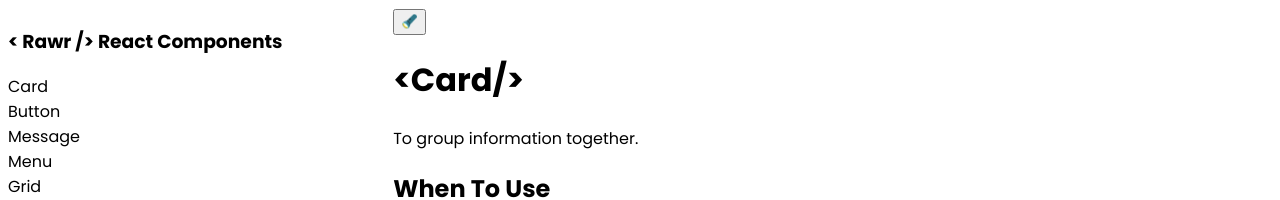
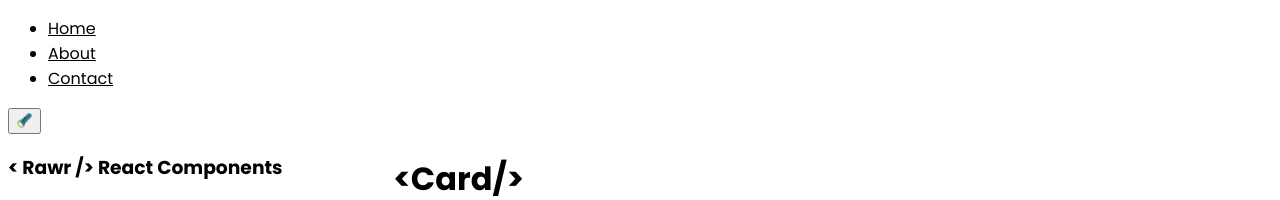
Before and after one commit to joshternyak/rawr-react, a React app: page / in a window 1280 px wide. Shown: the top 200 px of the page. Built offline with nearby package versions, Linux system fonts and the light colour scheme; the HTML template or start-up script is replaced by a standard one.

Commit message:
Added react router to app

```diff
--- a/package.json
+++ b/package.json
@@ -25,6 +25,7 @@
     "prop-types": "^15.7.2",
     "react": "^16.8.6",
     "react-dom": "^16.8.6",
+    "react-router-dom": "^5.2.0",
     "react-swipeable": "^6.0.1"
   },
   "devDependencies": {
--- a/src/App.js
+++ b/src/App.js
@@ -4,26 +4,78 @@ import ComponentDetails from './ComponentDetails';
 import { componentsList } from './componentsList';
 import Grid from './ComponentsDirectory/Grid';
 import { ThemeContext } from './contexts/theme';
+import { BrowserRouter as Router, Switch, Route, Link } from 'react-router-dom';
 
 function App() {
-  const [activeTab, setActiveTab] = useState(0);
   const { theme, toggle, dark } = React.useContext(ThemeContext);
+  const navbarLinkStyle = { color: dark ? '#fff' : 'black' };
 
   return (
+    <Router>
       <div className="App" style={{
         backgroundColor: theme.backgroundColor,
         color: theme.color,
       }}>
+        <div className="App__navbar">
+          <ul className="App__navbar-list">
+            <li className="App__navbar-list-item">
+              <Link
+                style={navbarLinkStyle}
+                exact to='/'
+                className="App__navbar-list-item-link"
+              >
+                Home
+              </Link>
+            </li>
+            <li className="App__navbar-list-item">
+              <Link
+                style={navbarLinkStyle}
+                to='/about'
+                className="App__navbar-list-item-link"
+              >
+                About
+              </Link>
+            </li>
+            <li className="App__navbar-list-item">
+              <Link
+                style={navbarLinkStyle}
+                to='/contact'
+                className="App__navbar-list-item-link"
+              >
+                Contact
+              </Link>
+            </li>
+          </ul>
+
+          <button className="App__toggle-theme-btn" onClick={toggle}>
+            {!dark ? '🔦' : '💡'}
+          </button>
+        </div>
+        <Switch>
+          <Route exact path="/">
+            <Home />
+          </Route>
+          <Route path="/about">
+            <h2 className="App__info-page-title">About Us</h2>
+          </Route>
+          <Route path="/contact">
+            <h2 className="App__info-page-title">Contact</h2>
+          </Route>
+        </Switch>
+      </div>
+    </Router>
+  );
+}
+
+function Home() {
+  const [activeTab, setActiveTab] = useState(0);
+  return (
     <Grid justifyContent={'space-between'} alignItems={'start'}>
       <ComponentTabsList
         title={' < Rawr /> React Components'}
         setActiveTab={setActiveTab}
         activeTab={activeTab}
       />
-        <div>
-          <button className="App__toggle-theme-btn" onClick={toggle}>
-            {!dark ? '🔦' : '💡'}
-          </button>
       {componentsList.map((componentItem, index) => {
         const isActiveTab = activeTab === index;
         return isActiveTab &&
@@ -38,9 +90,7 @@ function App() {
           </div>
           ;
       })}
-        </div>
     </Grid>
-    </div>
   );
 }
 
--- a/src/App.scss
+++ b/src/App.scss
@@ -10,12 +10,39 @@
   margin: 0px;
   transition: 0.2s;
 
+  &__navbar {
+    position: fixed;
+    z-index: 4;
+    right: 20px;
+    top: 20px;
+    display: flex;
+    align-items: center;
+
+    &-list {
+      display: flex;
+      justify-content: space-between;
+      align-items: center;
+
+      &-item {
+        font-size: 18px;
+        list-style-type: none;
+        padding: 0px 10px;
+
+        &-link {
+          text-decoration: none;
+          transition: 0.2s;
+
+          &:hover {
+            opacity: 0.8;
+            text-decoration: underline;
+          }
+        }
+      }
+    }
+  }
+
   &__toggle-theme-btn {
     cursor: pointer;
-    position: fixed;
-    z-index: 4;
-    right: 50%;
-    top: 20px;
     background: lightblue;
     border-radius: 5px;
     outline: none;
@@ -24,10 +51,15 @@
     width: 45px;
     height: 45px;
     font-size: 24px;
+    margin: 0px 20px;
 
     &:hover {
       transform: scale(1.2);
     }
+  }
+
+  &__info-page-title {
+    padding: 2rem;
   }
 }
 
```
Also changed, not shown: 1 other file (tests, documents, lock files or other folders). Lines whose indentation alone changed are shown as unchanged.
